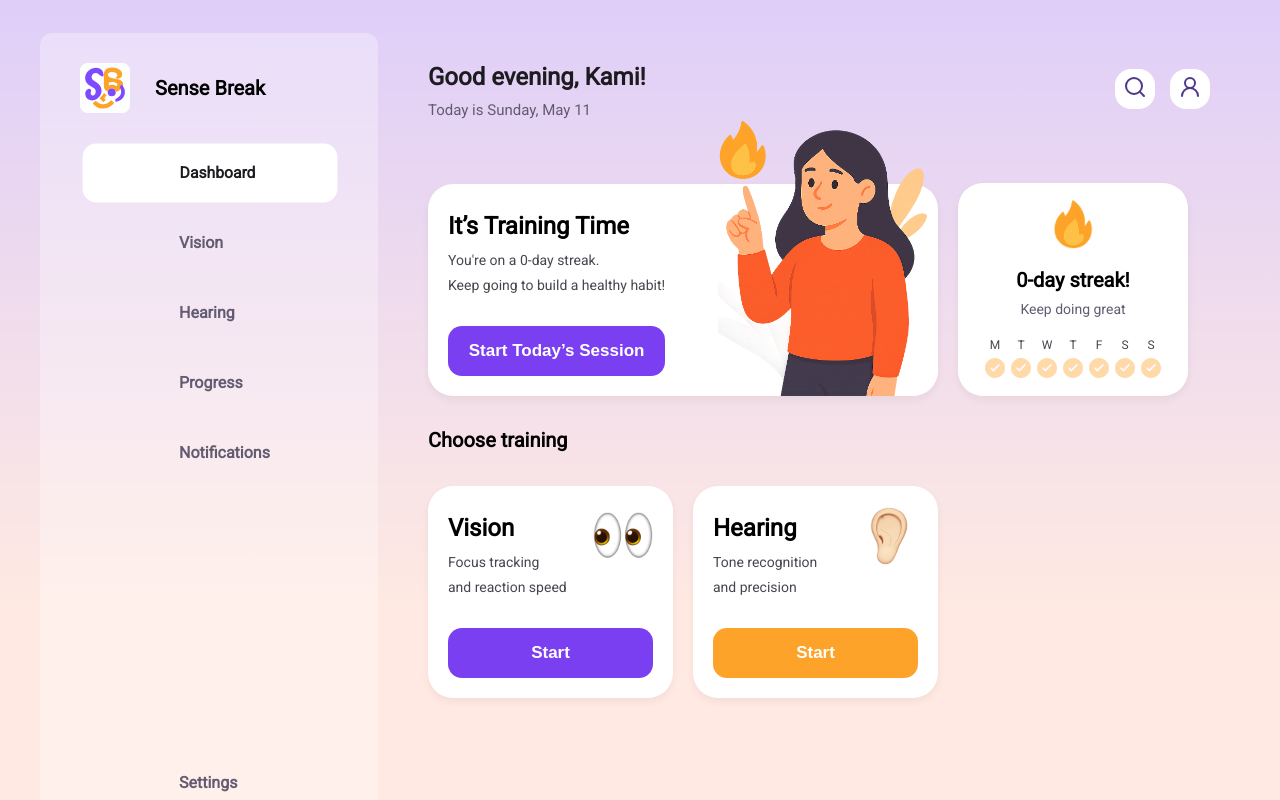
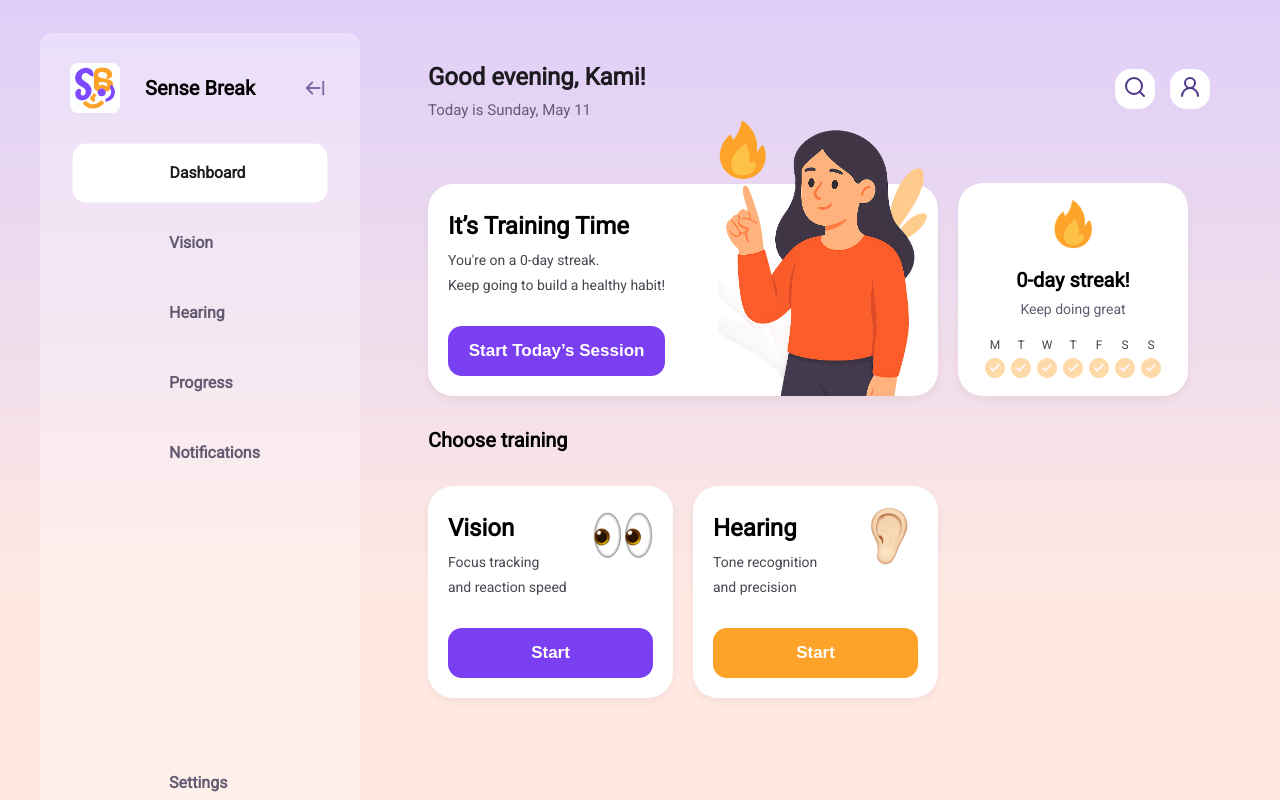
Before and after one commit to kamarazzi28/sense-break-web, a React (Vite) app: page / in a window 1280 px wide. Built offline with nearby package versions, Linux system fonts and the light colour scheme; no server answers; the database is empty; sample sign-in values are in the browser's storage; some icons are missing.

Commit message:
style: resp design for sidebar

```diff
--- a/src/components/Sidebar/Sidebar.css
+++ b/src/components/Sidebar/Sidebar.css
@@ -1,15 +1,23 @@
 .sidebar {
-    width: 338px;
-    height: auto;
-    padding: 30px 40px;
+    width: 320px;
+    height: 100%;
+    padding: 30px 30px;
     display: flex;
     flex-direction: column;
     justify-content: space-between;
     background-color: #ffffff4c;
     border-radius: 12px;
-
+    position: relative;
+    transition: all 0.3s ease;
 }
 
+/* свернутое состояние контейнера */
+.sidebar-wrapper.collapsed .sidebar {
+    width: 80px;
+    align-items: center !important;
+}
+
+/* заголовок */
 .sidebar-title {
     display: flex;
     align-items: center;
@@ -17,6 +25,13 @@
     font-weight: 600;
     font-size: 20px;
     line-height: 20px;
+}
+
+/* header с кнопкой */
+.sidebar-header {
+    display: flex;
+    justify-content: space-between;
+    align-items: center;
     margin-bottom: 30px;
 }
 
@@ -25,14 +40,21 @@
     height: 50px;
 }
 
+/* группа кнопок */
 .sidebar-buttons {
     display: flex;
     flex-direction: column;
     gap: 10px;
     margin-bottom: 270px;
-
 }
 
+/* нижняя кнопка (settings) */
+.sidebar-settings {
+    display: flex;
+    flex-direction: column;
+}
+
+/* кнопки */
 .sidebar-btn {
     width: 260px !important;
     height: 60px !important;
@@ -48,11 +70,13 @@
     transition: none !important;
 }
 
+/* hover */
 .sidebar-btn:hover {
     background-color: rgba(98, 91, 113, 0.08) !important;
     border-radius: 14px;
 }
 
+/* активная */
 .sidebar-btn.active {
     background-color: white !important;
     color: #1C1B1F !important;
@@ -61,6 +85,7 @@
     transform: scale(0.98);
 }
 
+/* иконки */
 .sidebar-btn svg {
     color: #625B71 !important;
 }
@@ -68,3 +93,72 @@
 .sidebar-btn.active svg {
     color: #4F378A !important;
 }
+
+/* collapse/expand button */
+.collapse-btn {
+    background: none;
+    border: none;
+    cursor: pointer;
+    color: #4F378A;
+    opacity: 0.7;
+    transition: opacity 0.3s ease;
+    padding: 4px;
+    display: flex;
+    align-items: center !important;
+    justify-content: center !important;
+}
+
+.collapse-btn:hover {
+    opacity: 1;
+}
+
+/* свернутое состояние кнопок */
+.sidebar-wrapper.collapsed .sidebar-btn {
+    display: flex !important;
+    align-items: center !important;
+    justify-content: center !important;
+    width: 60px !important;
+    height: 60px !important;
+    min-width: 0 !important;
+    padding: 0 !important;
+    border-radius: 16px !important;
+}
+
+/* удаляем отступ между иконкой и текстом */
+.sidebar-wrapper.collapsed .MuiButton-startIcon {
+    margin: 0 !important;
+}
+
+/* стили активной кнопки в свернутом sidebar */
+.sidebar-wrapper.collapsed .sidebar-btn.active {
+    width: 60px !important;
+    height: 60px !important;
+    border-radius: 16px !important;
+    transform: none !important;
+}
+
+/* адаптивность */
+@media (max-width: 1024px) {
+    .sidebar {
+        position: fixed;
+        top: 0;
+        left: 0;
+        height: 100vh;
+        z-index: 999;
+        box-shadow: 2px 0 12px rgba(0, 0, 0, 0.1);
+    }
+
+    .sidebar-wrapper.collapsed .sidebar {
+        width: 60px;
+        padding: 20px 10px;
+    }
+
+    .sidebar-wrapper.collapsed .sidebar-btn {
+        min-width: 40px;
+    }
+
+    .sidebar-wrapper.collapsed .sidebar-logo {
+        width: 40px;
+        height: 40px;
+    }
+}
--- a/src/components/Sidebar/Sidebar.jsx
+++ b/src/components/Sidebar/Sidebar.jsx
@@ -7,6 +7,8 @@ import BarChartIcon from '@mui/icons-material/BarChart';
 import NotificationsIcon from '@mui/icons-material/Notifications';
 import SettingsIcon from '@mui/icons-material/Settings';
 import {useLocation, useNavigate} from 'react-router-dom';
+import {useEffect, useState} from 'react';
+import {ArrowLeftFromLine, ArrowRightFromLine} from 'lucide-react';
 
 const topNav = [
     {label: 'Dashboard', icon: <DashboardIcon/>, path: '/'},
@@ -25,13 +27,28 @@ const bottomNav = {
 function Sidebar() {
     const location = useLocation();
     const navigate = useNavigate();
+    const [collapsed, setCollapsed] = useState(false);
+
+    // Optional: auto-collapse on small screens
+    useEffect(() => {
+        if (window.innerWidth < 1024) {
+            setCollapsed(true);
+        }
+    }, []);
 
     return (
+        <div className={`sidebar-wrapper ${collapsed ? 'collapsed' : ''}`}>
             <div className="sidebar">
+                <div className="sidebar-header">
+                    {!collapsed && (
                         <div className="sidebar-title">
                             <img src="/images/logo/sb_logo_with_white_bg.svg" alt="Logo" className="sidebar-logo"/>
                             <span>Sense Break</span>
-
+                        </div>
+                    )}
+                    <button className="collapse-btn" onClick={() => setCollapsed(!collapsed)}>
+                        {collapsed ? <ArrowRightFromLine size={22}/> : <ArrowLeftFromLine size={22}/>}
+                    </button>
                 </div>
 
                 <div className="sidebar-buttons">
@@ -44,9 +61,9 @@ function Sidebar() {
                                 startIcon={item.icon}
                                 onClick={() => navigate(item.path)}
                                 className={`sidebar-btn ${isActive ? 'active' : ''}`}
-                            fullWidth
+                                fullWidth={!collapsed}
                             >
-                            {item.label}
+                                {!collapsed && item.label}
                             </Button>
                         );
                     })}
@@ -58,10 +75,11 @@ function Sidebar() {
                         startIcon={bottomNav.icon}
                         onClick={() => navigate(bottomNav.path)}
                         className={`sidebar-btn ${location.pathname === bottomNav.path ? 'active' : ''}`}
-                    fullWidth
+                        fullWidth={!collapsed}
                     >
-                    {bottomNav.label}
+                        {!collapsed && bottomNav.label}
                     </Button>
+                </div>
             </div>
         </div>
     );
```
Lines whose indentation alone changed are shown as unchanged.
